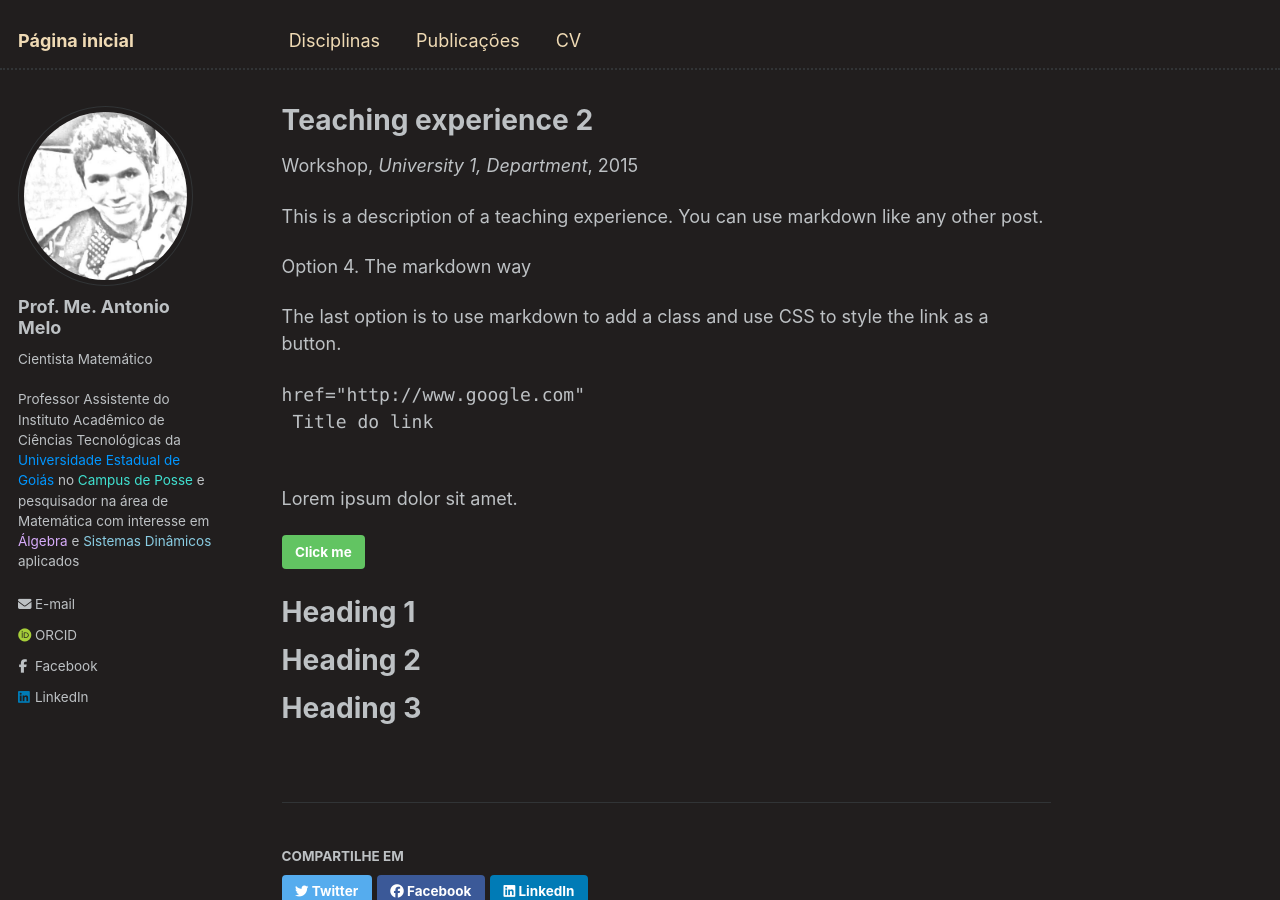
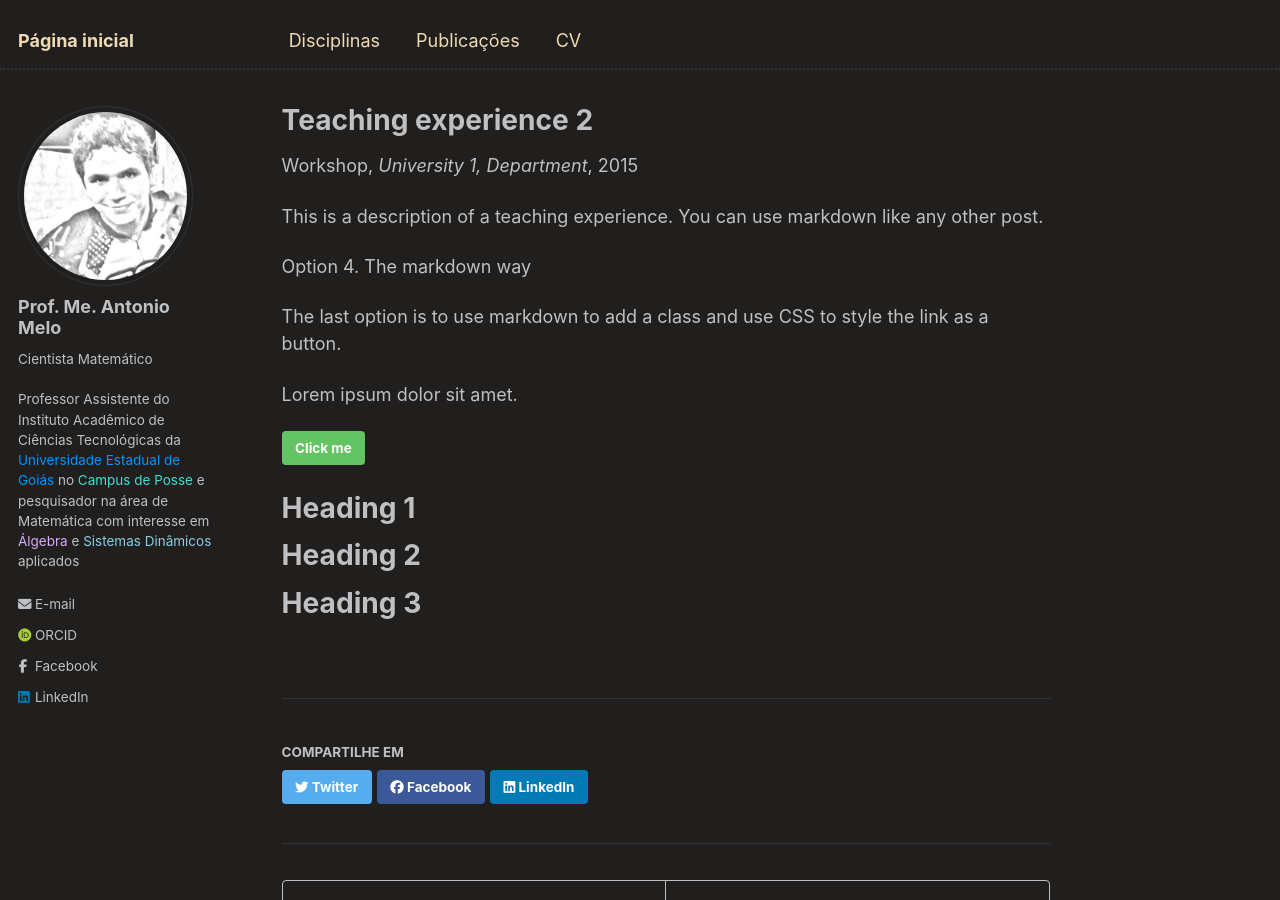
Before and after one commit to antmelo/antmelo.github.io, a Jekyll site: the page built from _teaching/2015-spring-teaching-2.md, in a window 1280 px wide and 900 px high. Built offline with Jekyll 4.4.1, drawn with Linux system fonts in a browser that asks for light colours; some web fonts are replaced.

Commit message:
Update 2015-spring-teaching-2.md

```diff
--- a/_teaching/2015-spring-teaching-2.md
+++ b/_teaching/2015-spring-teaching-2.md
@@ -15,8 +15,6 @@ Option 4. The markdown way
 
 The last option is to use markdown to add a class and use CSS to style the link as a button.
 
-<kbd> href="http://www.google.com" <br> Title do link <br> </kbd>
-
 Lorem ipsum dolor sit amet.
 
 [Click me](http://www.google.com){: .btn .btn--success}
```
